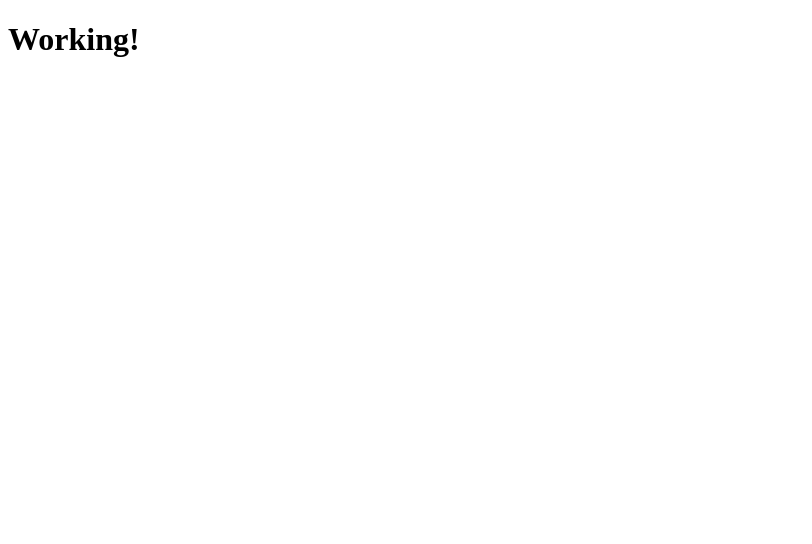
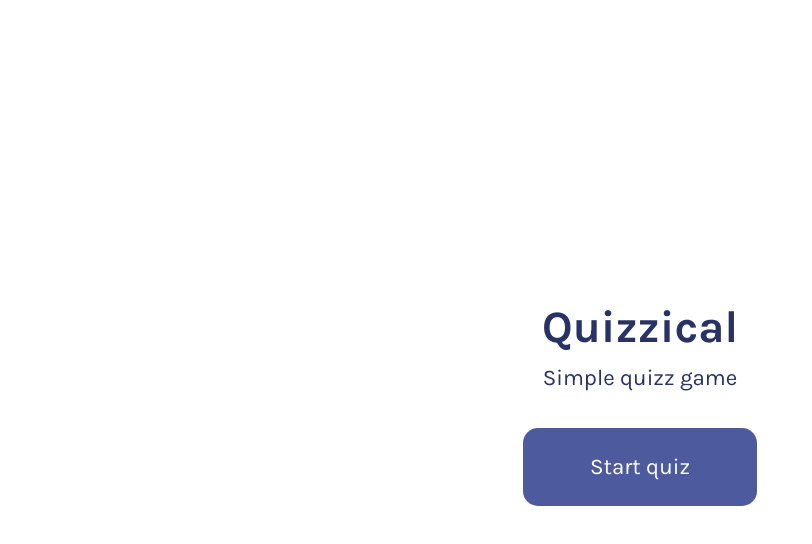
Before and after one commit to jaqubowsky/quizz-app, a React (Vite) app: page / in a window 1280 px wide. Shown: the top 544 px of the page, without its empty margins (0-812 px from the left). Built offline with nearby package versions, Linux system fonts and the light colour scheme.

Commit message:
Add sample home page

```diff
--- a/src/App.jsx
+++ b/src/App.jsx
@@ -1,5 +1,14 @@
+import Home from "./Pages/Home";
+import GlobalStyle from "./Styles/Global";
+import Theme from "./Styles/Theme";
+
 function App() {
-  return (<h1>Working!</h1>)
+  return (
+    <Theme>
+      <GlobalStyle />
+      <Home />
+    </Theme>
+  );
 }
 
-export default App
+export default App;
--- /dev/null
+++ b/src/Pages/Home/index.jsx
@@ -0,0 +1,27 @@
+import Container from "../../Components/Container";
+import Button from "../../Components/Button";
+import styled from "styled-components";
+
+const StyledTitle = styled.div`
+  text-align: center;
+`;
+
+const Title = () => {
+  return (
+    <StyledTitle>
+      <h1>Quizzical</h1>
+      <p>Simple quizz game</p>
+    </StyledTitle>
+  );
+};
+
+const Home = () => {
+  return (
+    <Container>
+      <Title />
+      <Button name="Start quiz" />
+    </Container>
+  );
+};
+
+export default Home;
```
